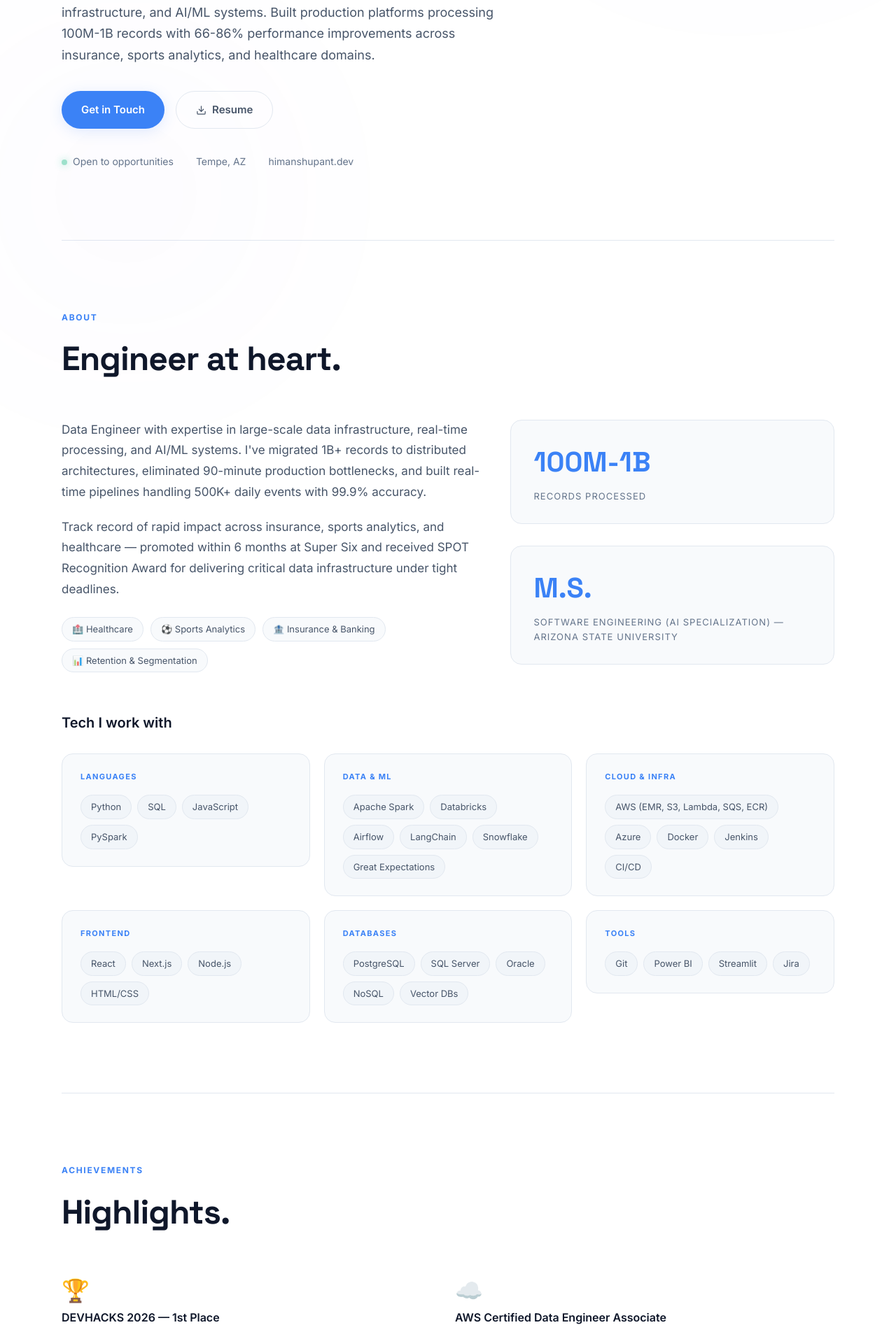
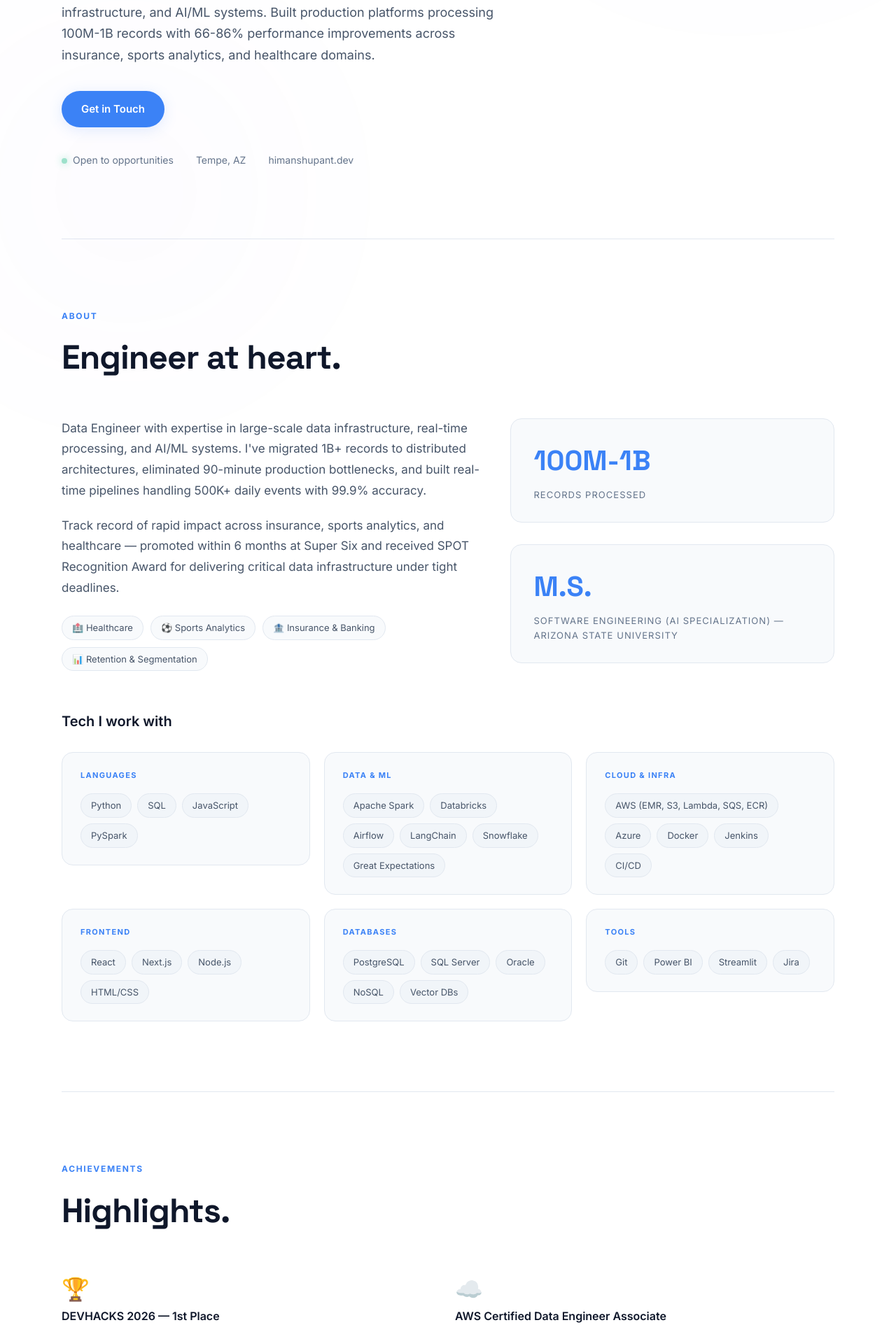
Before and after one commit to hpant5/Portfolio, a Next.js app: page / in a window 1280 px wide. Shown: the part 540-2444 px from the top of the page at 70% size. Built offline with nearby package versions, Linux system fonts and the light colour scheme.

Commit message:
added new cert information

```diff
--- a/src/app/page.js
+++ b/src/app/page.js
@@ -11,72 +11,66 @@ import AnimatedRole from '@/components/AnimatedRole';
 
 const EXPERIENCE = [
   {
-    title: 'AI Engineer',
+    title: 'Data & AI Engineer (Industry Capstone)',
     company: 'MyEdMaster',
-    companyNote: 'Industry Capstone Project (ASU SER517)',
     period: 'Jan 2026 – Apr 2026',
-    location: 'Remote',
-    domain: 'Legal Tech / AI',
-    current: false,
-    tech: ['Python', 'LangChain', 'LangGraph', 'Qdrant', 'FastAPI', 'Docker'],
+    location: 'Tempe, AZ',
+    tech: ['Python', 'LangGraph', 'Qdrant', 'FastAPI', 'Node.js', 'Docker'],
     bullets: [
-      'Developed multi-agent Stateful RAG system for personalized legal guidance using LangGraph with Qdrant vector DB, achieving sub-2s query latency across 10K+ documents and 95% relevance accuracy',
-      'Built FastAPI + Node.js backend with Docker supporting 100+ concurrent sessions with sub-200ms response time through optimized vector retrieval',
-    ],
+      'Developed multi-agent stateful RAG system for personalized legal guidance using LangGraph and Qdrant vector DB, achieving sub-2s query latency across 10K+ documents and 95% relevance accuracy[cite: 9]',
+      'Built FastAPI + Node.js backend with Docker supporting 100+ concurrent sessions at sub-200ms response time via optimized retrieval and a 5-node pipeline[cite: 9]',
+      'Authored evaluation framework for the QnA service and resolved critical production NameError in the agentic graph execution layer; shipped 4-layer technical documentation adopted by partner team[cite: 9]'
+    ]
   },
   {
-    title: 'Data Engineer II',
+    title: 'Consultant II, Data Analytics & Engineering',
     company: 'EXL Services',
     period: 'Jul 2023 – Mar 2024',
-    location: 'Gurugram, India · Remote',
-    domain: 'Insurance',
-    tech: ['PySpark', 'AWS Glue', 'MWAA', 'Snowflake', 'S3', 'Great Expectations', 'CloudWatch'],
+    location: 'Gurugram, India',
+    tech: ['PySpark', 'AWS Glue', 'MWAA', 'Snowflake', 'S3', 'Great Expectations', 'CloudWatch', 'Terraform', 'Jenkins'],
     bullets: [
-      'Drove 40% BI query performance improvement by architecting S3 data lake and Snowflake warehouse across 8 datasets supporting 500K+ daily users processing high-frequency insurance claim events',
-      'Eliminated 90-minute production bottleneck by optimizing PySpark ETL pipelines on AWS Glue/MWAA processing 100M records/batch, achieving 66% runtime reduction via partition pruning and Spark query optimization',
-      'Built production anomaly detection layer using Great Expectations across 15+ data sources with CloudWatch monitoring and MWAA retries, maintaining 100% SLAs',
-    ],
+      'Eliminated a 90-minute production bottleneck by optimizing PySpark ETL on AWS Glue / MWAA processing 100M+ records per batch, cutting runtimes 66% via partition pruning[cite: 9]',
+      'Architected S3 data lake and Snowflake warehouse across 8 datasets for 500K+ daily users on high-frequency insurance claim events, driving 40% BI query performance improvement[cite: 9]',
+      'Built production data quality framework using Great Expectations across 15+ data sources with CloudWatch monitoring, maintaining 100% SLA compliance[cite: 9]',
+      'Automated infrastructure provisioning by deploying Airflow DAGs via Terraform IaC and integrating Jenkins CI/CD with unit and integration testing[cite: 9]'
+    ]
   },
   {
     title: 'Data Engineer',
     company: 'Super Six Sports Gaming',
     period: 'Aug 2022 – Jul 2023',
-    location: 'Gurugram, India · On-site',
-    domain: 'Sports Analytics',
-    tech: ['Python', 'PySpark', 'SQL', 'MongoDB', 'Scikit-Learn', 'REST APIs'],
+    location: 'Gurugram, India',
+    tech: ['Python', 'SQL', 'PySpark', 'MongoDB', 'S3', 'REST APIs', 'Scikit-Learn'],
     bullets: [
-      'Reduced user churn 20% by building production ML retention pipeline with 78% accuracy using Scikit-Learn and statistical modeling that identified behavioral anomalies in time-series user activity data, deployed automated Python/SQL re-engagement campaigns',
-      'Built and owned core data ingestion layer — multi-source batch ETL pipelines ingesting from 10+ REST APIs and S3 using cloud data solutions, loading 500K+ daily records of football, soccer, and basketball data into MongoDB with sub-hourly refresh cadence, enabling near-real-time analytics for product and marketing teams with 99.9% data accuracy via cross-source validation and data profiling',
-      'Engineered ML feature pipelines with SCD Type 1/2 dimensional modeling and automated feature engineering, reducing ML experiment cycle time 35% through optimized time-series data storage patterns',
-    ],
+      'Built and owned the core data ingestion layer: multi-source batch ETL from 10+ REST APIs and S3, loading 500K+ daily records of sports event data into MongoDB with 99.9% accuracy[cite: 9]',
+      'Reduced user churn 20% by building a production ML retention pipeline (78% accuracy, Scikit-Learn) detecting behavioral anomalies in time-series user activity and triggering automated Python/SQL workflows[cite: 9]',
+      'Engineered ML feature pipelines with SCD Type 1/2 dimensional modeling, accelerating ML experiment cycle time by 35%[cite: 9]'
+    ]
   },
   {
     title: 'Associate Data Engineer',
     company: 'Futurense Technologies',
     period: 'Oct 2021 – Jul 2022',
-    location: 'Bangalore, India · Remote',
-    domain: 'Healthcare',
-    tech: ['Azure Databricks', 'Apache Spark', 'PySpark', 'AWS Athena', 'Python', 'SQL'],
+    location: 'Bangalore, India',
+    tech: ['Apache Spark', 'Azure Databricks', 'PySpark', 'Python', 'SQL', 'AWS Athena'],
     bullets: [
-      'Spearheaded migration of 1 Billion+ record oncology pipelines from legacy SAS to Apache Spark on Azure Databricks, achieving 86% reduction in batch processing time from 6+ hours to 50 minutes through broadcast joins and strategic partitioning',
-      'Automated bi-weekly HCP targeting reports by building Python ETL pipeline querying AWS Athena, reducing manual effort from 4–5 hours to 15 minutes, delivering 95% time savings',
-      'Delivered 99.5% data accuracy post-migration via comprehensive PySpark and SQL validation frameworks with statistical reconciliation',
-    ],
+      'Spearheaded migration of 1B+ record oncology pipelines from legacy SAS to Apache Spark on Azure Databricks, cutting batch time from 6+ hours to 50 minutes (86% reduction) via broadcast joins[cite: 9]',
+      'Automated bi-weekly HCP targeting reports via Python ETL on AWS Athena, reducing manual effort from 4-5 hours to 15 minutes (95% savings)[cite: 9]',
+      'Delivered 99.5% data accuracy post-migration via comprehensive PySpark + SQL validation frameworks with statistical reconciliation[cite: 9]'
+    ]
   },
   {
     title: 'Data Analyst',
     company: 'Koron Projects Limited',
     period: 'Oct 2018 – Jul 2021',
-    location: 'Gurugram, India · On-site',
-    domain: 'Construction & Infrastructure',
-    tech: ['Power BI', 'SQL Server', 'Oracle', 'MySQL', 'Python', 'Excel'],
+    location: 'New Delhi, India',
+    tech: ['Power BI', 'SQL Server', 'Oracle', 'MySQL', 'SQL'],
     bullets: [
-      'Built and maintained 15 Power BI dashboards with advanced analytics for executive leadership tracking project costs, timelines, and profitability across $50M+ in annual construction projects',
-      'Consolidated cost data from multiple enterprise sources including SQL Server, Oracle, and MySQL via SQL queries and stored procedures, automating monthly executive reporting and reducing manual effort by 20 hours/month',
-    ],
-  },
+      'Built 15 Power BI dashboards with advanced analytics for executive leadership tracking project costs, timelines, and profitability across $50M+ in annual construction projects[cite: 9]',
+      'Consolidated cost data from SQL Server, Oracle, and MySQL via SQL and stored procedures, removing 20 hours/month of manual effort[cite: 9]'
+    ]
+  }
 ];
-
 const TECH_STACK = {
   'Languages': ['Python', 'SQL', 'JavaScript', 'PySpark'],
   'Data & ML': ['Apache Spark', 'Databricks', 'Airflow', 'LangChain', 'Snowflake', 'Great Expectations'],
@@ -185,7 +179,6 @@ const DOMAINS = [
 const MailIcon = () => (<svg width="16" height="16" viewBox="0 0 24 24" fill="none" stroke="currentColor" strokeWidth="1.8" strokeLinecap="round" strokeLinejoin="round"><rect x="2" y="4" width="20" height="16" rx="2" /><path d="M22 4L12 13L2 4" /></svg>);
 const LIIcon = () => (<svg width="15" height="15" viewBox="0 0 24 24" fill="currentColor"><path d="M20.447 20.452h-3.554v-5.569c0-1.328-.027-3.037-1.852-3.037-1.853 0-2.136 1.445-2.136 2.939v5.667H9.351V9h3.414v1.561h.046c.477-.9 1.637-1.85 3.37-1.85 3.601 0 4.267 2.37 4.267 5.455v6.286zM5.337 7.433a2.062 2.062 0 01-2.063-2.065 2.064 2.064 0 112.063 2.065zm1.782 13.019H3.555V9h3.564v11.452zM22.225 0H1.771C.792 0 0 .774 0 1.729v20.542C0 23.227.792 24 1.771 24h20.451C23.2 24 24 23.227 24 22.271V1.729C24 .774 23.2 0 22.222 0h.003z" /></svg>);
 const GHIcon = () => (<svg width="15" height="15" viewBox="0 0 24 24" fill="currentColor"><path d="M12 0C5.37 0 0 5.37 0 12c0 5.31 3.435 9.795 8.205 11.385.6.105.825-.255.825-.57 0-.285-.015-1.23-.015-2.235-3.015.555-3.795-.735-4.035-1.41-.135-.345-.72-1.41-1.23-1.695-.42-.225-1.02-.78-.015-.795.945-.015 1.62.87 1.845 1.23 1.08 1.815 2.805 1.305 3.495.99.105-.78.42-1.305.765-1.605-2.67-.3-5.46-1.335-5.46-5.925 0-1.305.465-2.385 1.23-3.225-.12-.3-.54-1.53.12-3.18 0 0 1.005-.315 3.3 1.23.96-.27 1.98-.405 3-.405s2.04.135 3 .405c2.295-1.56 3.3-1.23 3.3-1.23.66 1.65.24 2.88.12 3.18.765.84 1.23 1.905 1.23 3.225 0 4.605-2.805 5.625-5.475 5.925.435.375.81 1.095.81 2.22 0 1.605-.015 2.895-.015 3.3 0 .315.225.69.825.57A12.02 12.02 0 0024 12c0-6.63-5.37-12-12-12z" /></svg>);
-const DownloadIcon = () => (<svg width="15" height="15" viewBox="0 0 24 24" fill="none" stroke="currentColor" strokeWidth="2" strokeLinecap="round" strokeLinejoin="round"><path d="M21 15v4a2 2 0 01-2 2H5a2 2 0 01-2-2v-4" /><polyline points="7 10 12 15 17 10" /><line x1="12" y1="15" x2="12" y2="3" /></svg>);
 const BriefcaseIcon = () => (<svg width="13" height="13" viewBox="0 0 24 24" fill="none" stroke="currentColor" strokeWidth="2" strokeLinecap="round" strokeLinejoin="round"><rect x="2" y="7" width="20" height="14" rx="2" /><path d="M16 7V5a2 2 0 00-2-2h-4a2 2 0 00-2 2v2" /></svg>);
 
 export default function Home() {
@@ -203,7 +196,6 @@ export default function Home() {
           <li><a href="#experience">Experience</a></li>
           <li><a href="#projects">Projects</a></li>
           <li><a href="#contact">Contact</a></li>
-          <li><a href="/resume.pdf" target="_blank" rel="noopener noreferrer" className="nav-resume" onClick={() => track('resume_download', { location: 'nav' })}><DownloadIcon /> Resume</a></li>
         </ul>
       </nav>
 
@@ -227,7 +219,6 @@ export default function Home() {
         <Reveal delay={0.2}>
           <div className="hero-actions">
             <a href="#contact" className="btn btn-primary">Get in Touch</a>
-            <a href="/resume.pdf" target="_blank" rel="noopener noreferrer" className="btn btn-secondary" onClick={() => track('resume_download', { location: 'hero' })}><DownloadIcon /> Resume</a>
           </div>
         </Reveal>
         <Reveal delay={0.26}>
@@ -363,7 +354,6 @@ export default function Home() {
                 <a href="https://www.linkedin.com/in/himanshupant-de/" target="_blank" rel="noopener noreferrer" className="contact-link-item"><LIIcon /> linkedin.com/in/himanshupant-de</a>
                 <a href="https://github.com/hpant5" target="_blank" rel="noopener noreferrer" className="contact-link-item"><GHIcon /> github.com/hpant5</a>
               </div>
-              <a href="/resume.pdf" target="_blank" rel="noopener noreferrer" className="btn btn-secondary" style={{ marginTop: 20 }} onClick={() => track('resume_download', { location: 'contact' })}><DownloadIcon /> Download Resume</a>
             </div>
           </Reveal>
           <Reveal delay={0.12}>
```
